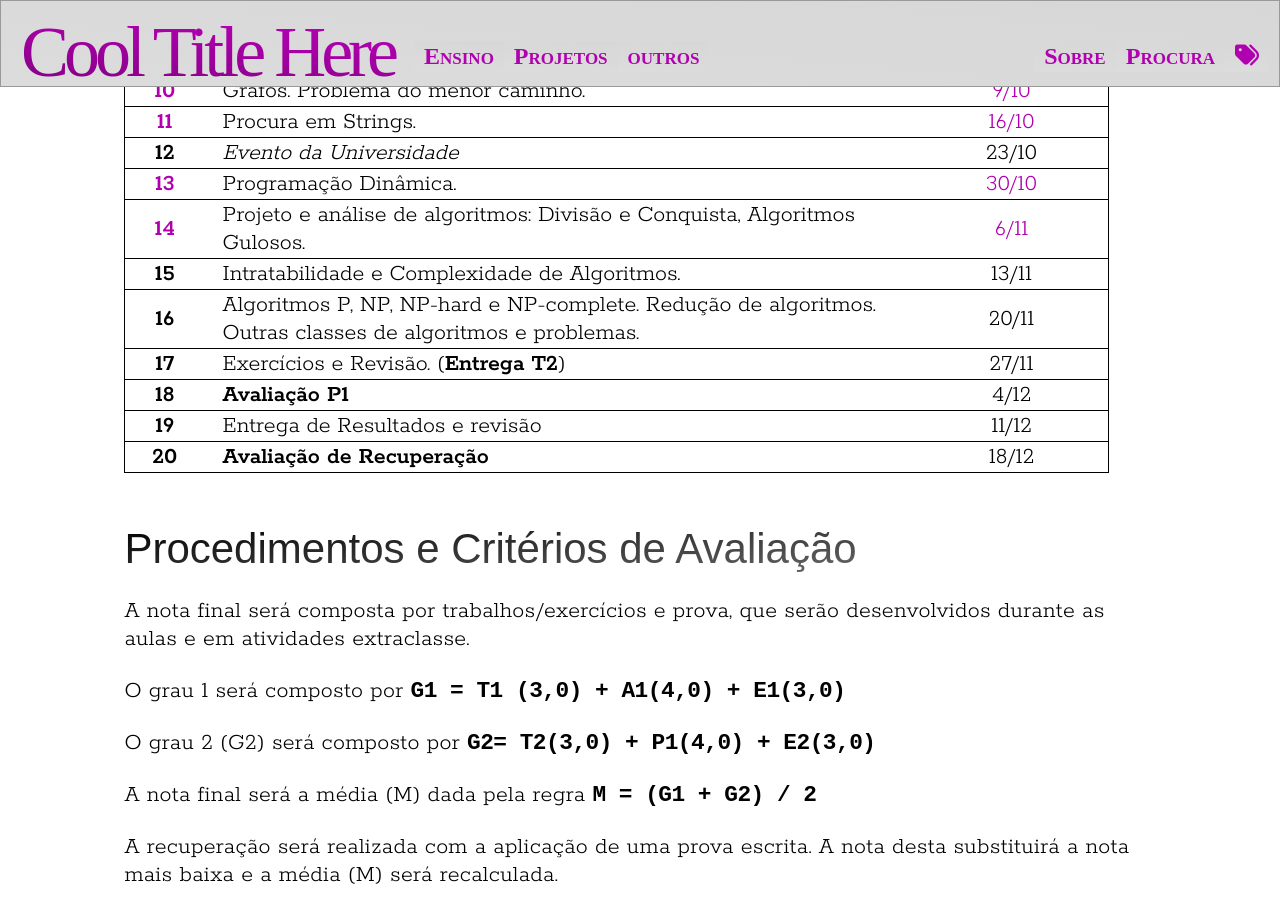
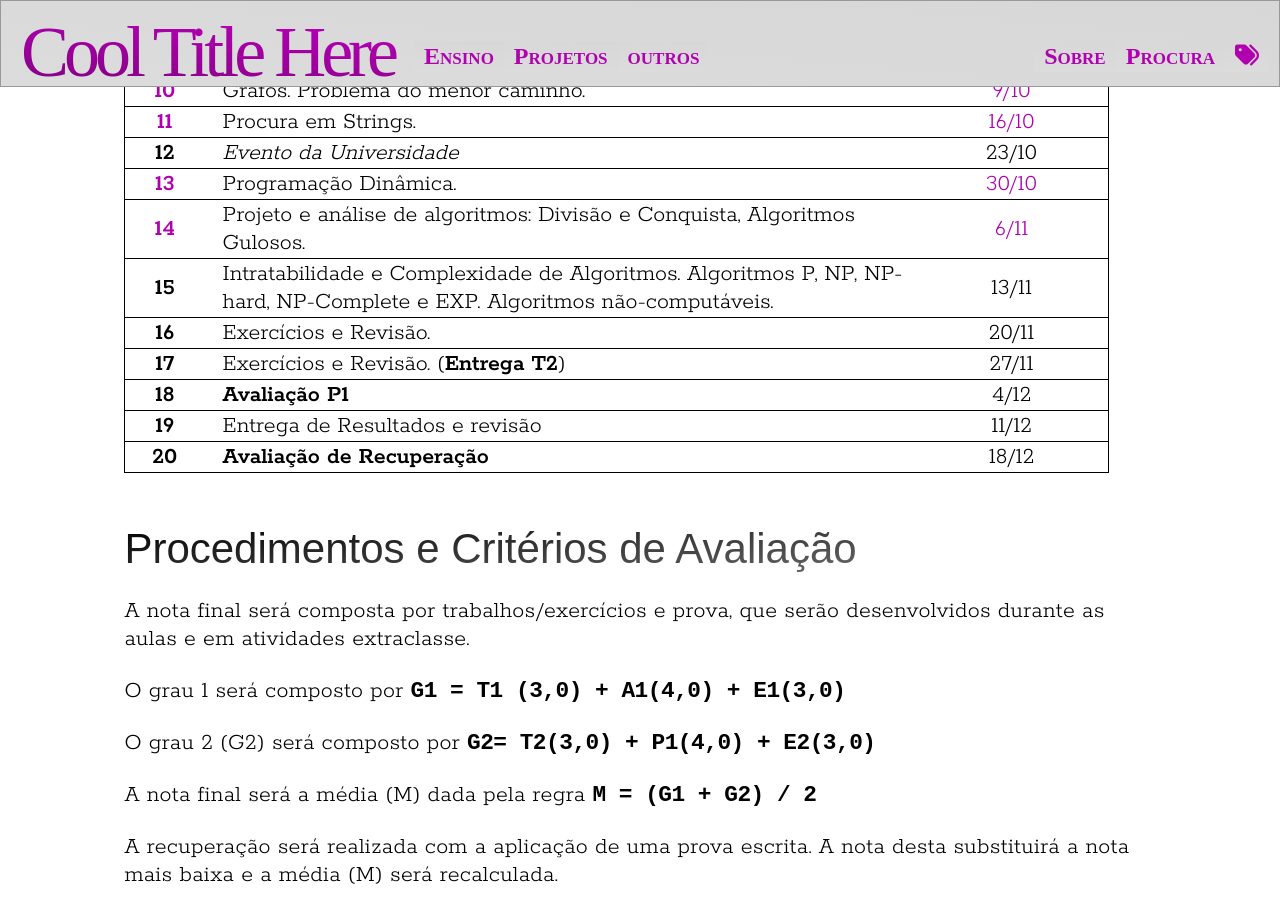
Before and after one commit to rafasgj/rafaeljeffman.com, a Jekyll site: the page built from teaching/lasalle/2023-02-analise-algoritmos.md, in a window 1280 px wide and 900 px high, scrolled down 2513 px. Built offline with Jekyll 4.4.1, drawn with Linux system fonts in a browser that asks for light colours; some web fonts are replaced.

Commit message:
lasalle/analise-algoritmos: update class plan

```diff
--- a/teaching/lasalle/2023-02-analise-algoritmos.md
+++ b/teaching/lasalle/2023-02-analise-algoritmos.md
@@ -91,8 +91,8 @@ Serão utilizadas aulas expositivas, exercícios práticos individuias ou em gru
 | **12** | _Evento da Universidade_ | 23/10 |
 | [**13**](lectures/analise-algoritmos/lecture-13) | Programação Dinâmica. | [30/10](lectures/analise-algoritmos/lecture-13) |
 | [**14**](lectures/analise-algoritmos/lecture-14) | Projeto e análise de algoritmos: Divisão e Conquista, Algoritmos Gulosos. | [6/11](lectures/analise-algoritmos/lecture-14) |
-| **15** | Intratabilidade e Complexidade de Algoritmos. | 13/11 |
-| **16** | Algoritmos P, NP, NP-hard e NP-complete. Redução de algoritmos. Outras classes de algoritmos e problemas. | 20/11 |
+| **15** | Intratabilidade e Complexidade de Algoritmos. Algoritmos P, NP, NP-hard, NP-Complete e EXP. Algoritmos não-computáveis. | 13/11 |
+| **16** | Exercícios e Revisão. | 20/11 |
 | **17** | Exercícios e Revisão. (**Entrega T2**) | 27/11 |
 | **18** | **Avaliação P1** | 4/12 |
 | **19** | Entrega de Resultados e revisão | 11/12 |
```
